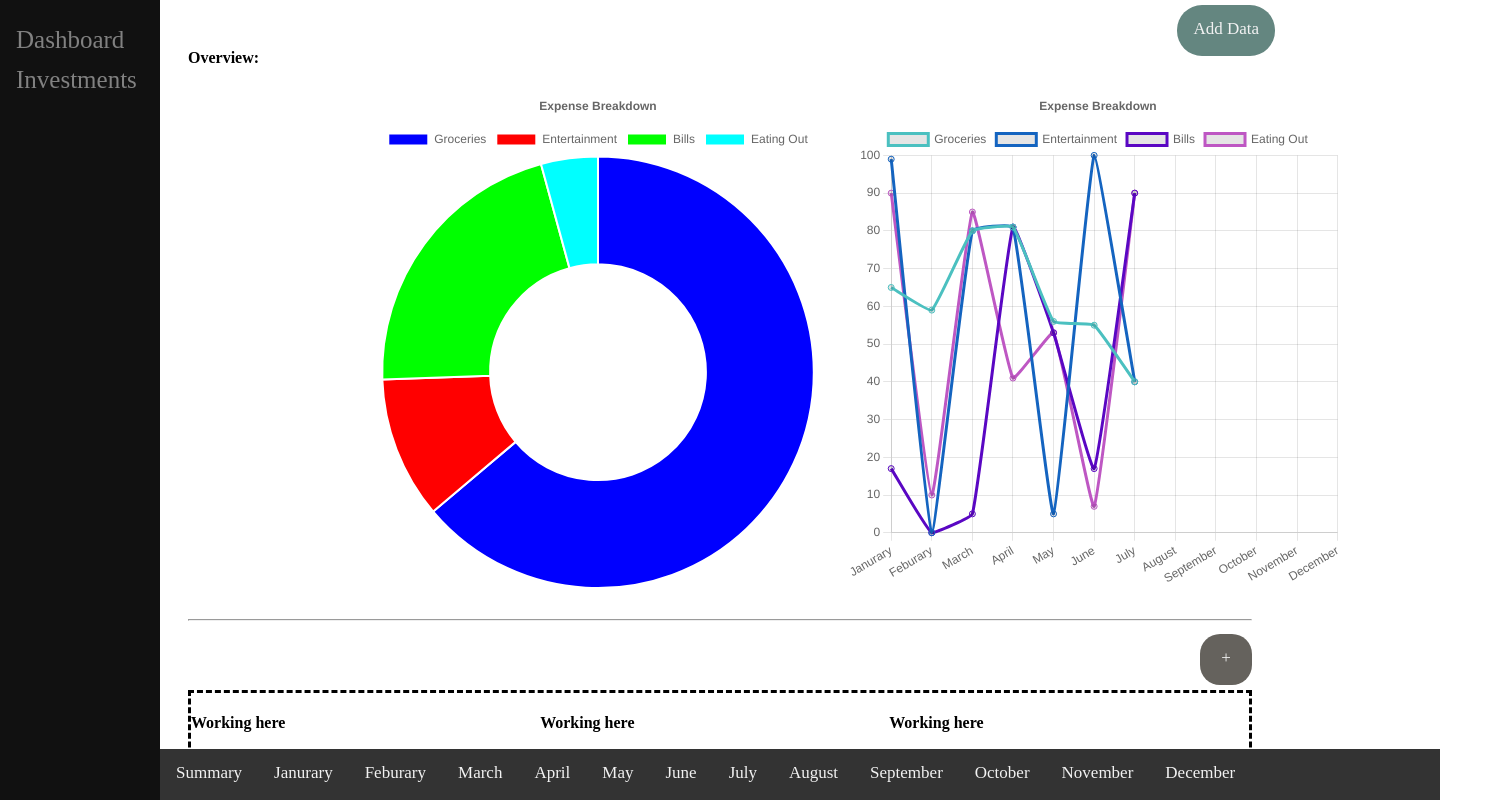
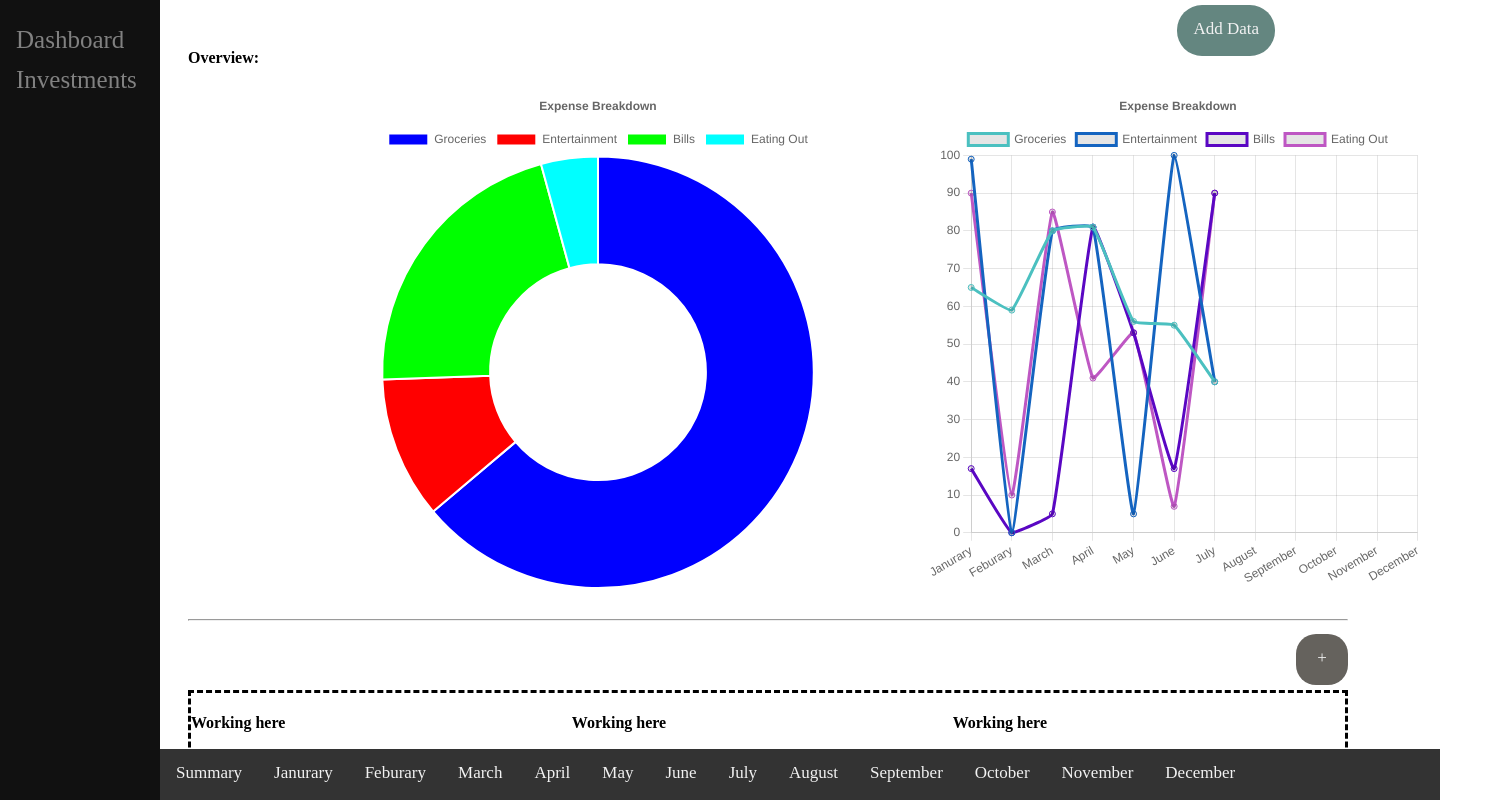
Before and after one commit to MickeyBrow/budget-tracker, a Next.js app in the folder front-end/: page /Dashboard in a window 1280 px wide. Shown: the whole page, 1508 px wide, since content can reach past the window. Built offline with nearby package versions, Linux system fonts and the light colour scheme.

Commit message:
fixing some styling for the graphs on the dashboard

```diff
--- a/front-end/src/app/Dashboard/page.css
+++ b/front-end/src/app/Dashboard/page.css
@@ -1,7 +1,14 @@
 .head {
   display: flex;
   height: 500px;
-  padding-left: 15%;
+  width: 100%;
+  margin-left: 160px;
+}
+.leftSide {
+  width: 50%;
+}
+.rightSide {
+  width: 50%;
 }
 
 .container {
--- a/front-end/src/app/Dashboard/page.js
+++ b/front-end/src/app/Dashboard/page.js
@@ -104,6 +104,7 @@ export default function Dashboard() {
     <>
       <h4>Overview:</h4>
       <div className="head">
+        <div className="leftSide">
           <Doughnut
             data={data}
             width={400}
@@ -119,6 +120,8 @@ export default function Dashboard() {
               }
             }
           />
+        </div>
+        <div className="rightSide">
           <Line
             data={line_data}
             width={400}
@@ -134,6 +137,7 @@ export default function Dashboard() {
               }
             }
           />
+        </div>
       </div>
       <hr style={{marginTop: "30px"}}/>
       <div className="topbar">
```
Lines whose indentation alone changed are shown as unchanged.
